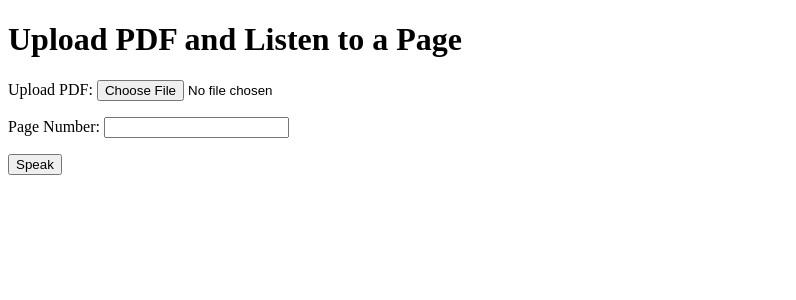
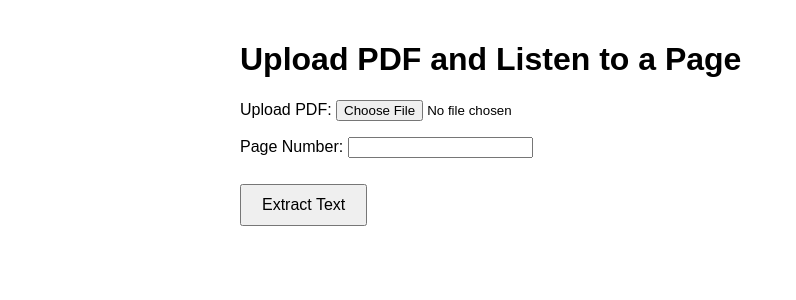
Before and after one commit to Sujeet11/pdf-to-speech, a Django app: page / in a window 1280 px wide. Shown: the top 300 px of the page, without its empty margins (0-796 px from the left). Run offline with Django 4.2, Linux system fonts and the light colour scheme.

Commit message:
Update upload.html

```diff
--- a/reader/templates/reader/upload.html
+++ b/reader/templates/reader/upload.html
@@ -2,17 +2,64 @@
 <html>
 <head>
     <title>PDF to Speech</title>
+    <style>
+        body {
+            font-family: Arial, sans-serif;
+            max-width: 800px;
+            margin: auto;
+            padding: 20px;
+        }
+        textarea {
+            width: 100%;
+            height: 200px;
+            margin-top: 10px;
+            padding: 10px;
+            font-size: 16px;
+        }
+        button {
+            margin-top: 10px;
+            margin-right: 10px;
+            padding: 10px 20px;
+            font-size: 16px;
+        }
+    </style>
 </head>
 <body>
     <h1>Upload PDF and Listen to a Page</h1>
+
     <form method="post" enctype="multipart/form-data">
         {% csrf_token %}
         {{ form.as_p }}
-        <button type="submit">Speak</button>
+        <button type="submit">Extract Text</button>
     </form>
 
     {% if message %}
         <p><strong>{{ message }}</strong></p>
     {% endif %}
+
+    {% if text %}
+        <h2>Extracted Text:</h2>
+        <textarea id="text-to-speak" readonly>{{ text }}</textarea>
+        <br>
+        <button onclick="speakText()">🔊 Speak</button>
+        <button onclick="stopSpeaking()">🛑 Stop</button>
+    {% endif %}
+
+    <script>
+        let utterance;
+
+        function speakText() {
+            const text = document.getElementById("text-to-speak").value;
+            utterance = new SpeechSynthesisUtterance(text);
+            utterance.rate = 1;
+            utterance.pitch = 1;
+            utterance.volume = 1;
+            speechSynthesis.speak(utterance);
+        }
+
+        function stopSpeaking() {
+            speechSynthesis.cancel();
+        }
+    </script>
 </body>
 </html>
```
